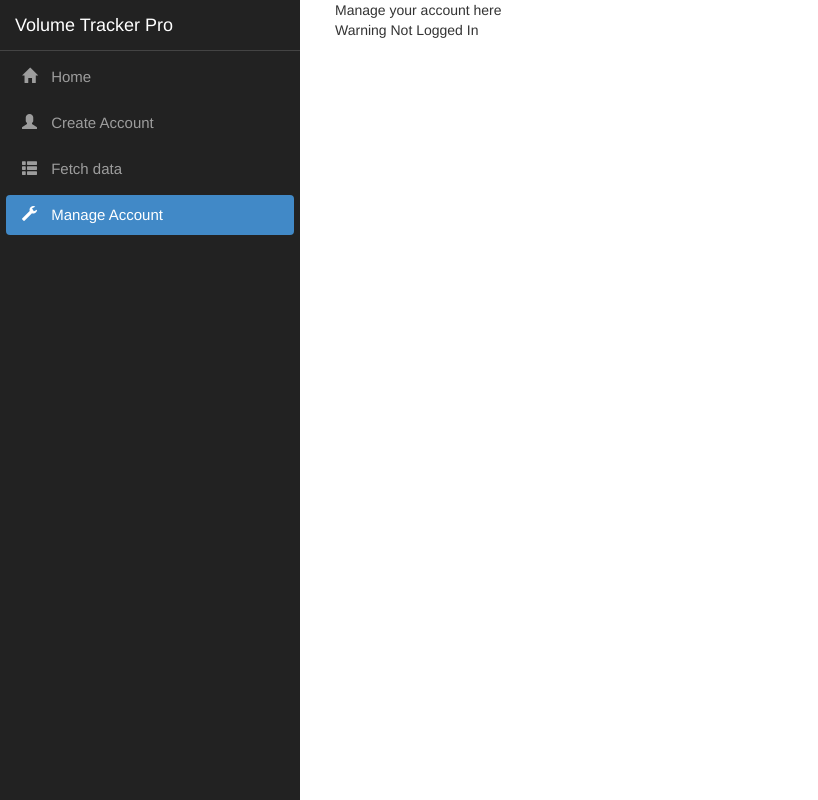
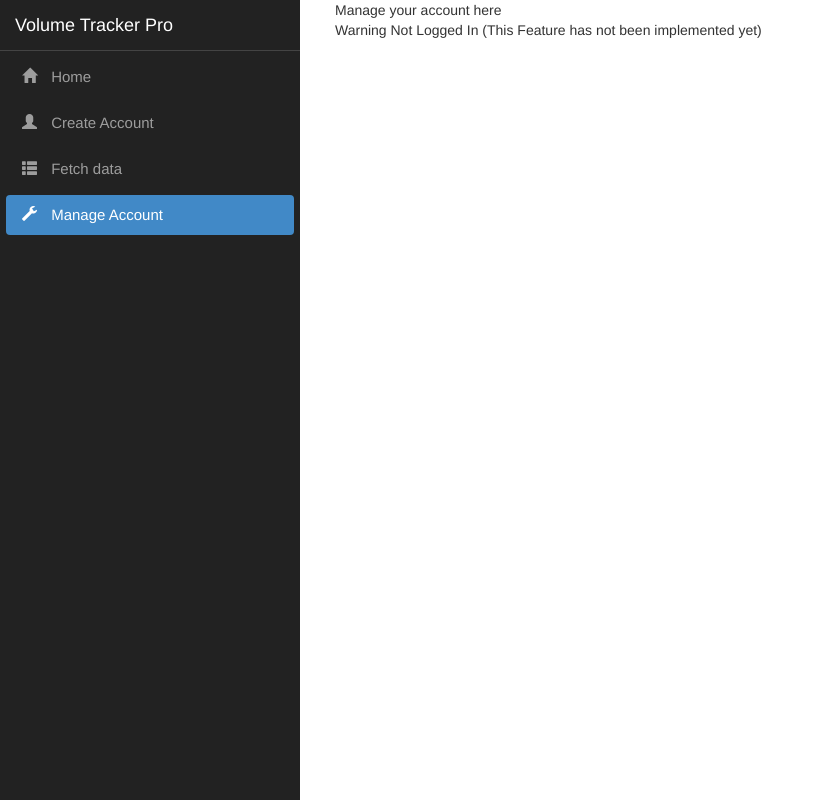
Before and after one commit to drowan9278/VolumeTrackerPro, an Angular app in the folder VolumeTrackerPro/ClientApp/: page /accountCreate in a window 1280 px wide. Shown: the whole page, without its empty margins (0-818 px from the left). Built offline with nearby package versions, Linux system fonts and the light colour scheme.

Commit message:
Jenkin CI Test to AWS

```diff
--- a/VolumeTrackerPro/ClientApp/src/app/manage-account/accountCreate.component.html
+++ b/VolumeTrackerPro/ClientApp/src/app/manage-account/accountCreate.component.html
@@ -7,7 +7,7 @@
 <body>
     Manage your account here
   <div>
-    Warning Not Logged In
+    Warning Not Logged In (This Feature has not been implemented yet)
   </div>
 </body>
 </html>
```
Also changed, not shown: 1 other file (tests, documents, lock files or other folders).
